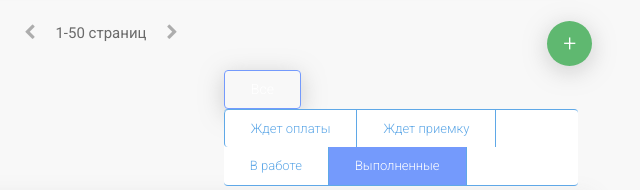
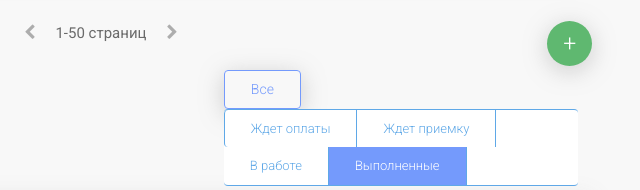
Before and after one commit to tstanay/minderry, a plain HTML site: page freelancingtasks.html in a window 1280 px wide. Shown: the part 556-746 px from the top of the page, 443-1083 px from the left. Drawn offline with Linux system fonts and the light colour scheme.

Commit message:
Add files via upload

```diff
--- a/css/app.less
+++ b/css/app.less
@@ -942,7 +942,7 @@ form div.required label.control-label:after {
   box-sizing: border-box;
   display: inline-block;
   padding: 8px 26px;
-  color: #fff;
+  color: @btn-list-maincolor;
   border-radius: 4px;
   margin-right: 14px;
   font-size: 14px;
```
Also changed, not shown: css/app.css.
